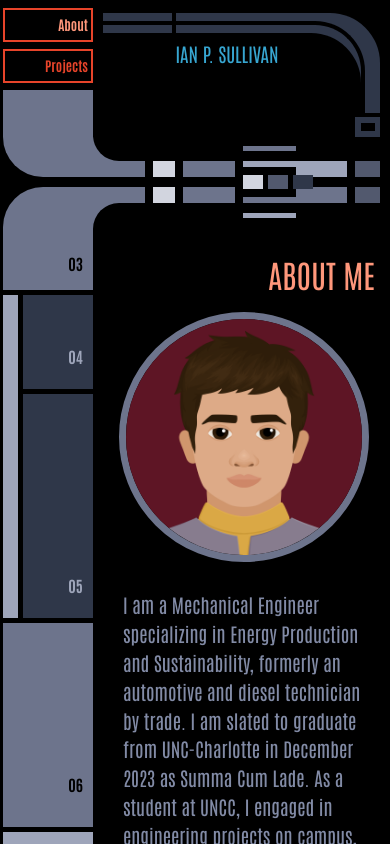
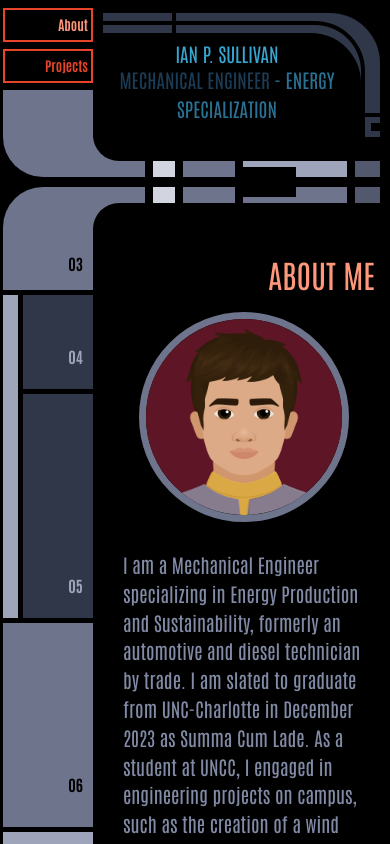
Before and after one commit to NicaVulcan/Ian-sullivan, a React (Create React App) app: page / in a window 390 px wide. Shown: the top 844 px of the page. Built offline with nearby package versions, Linux system fonts and the light colour scheme.

Commit message:
responsive header and avatar

```diff
--- a/src/index.css
+++ b/src/index.css
@@ -2601,10 +2601,6 @@ footer::after {
 		height: 10px;
 	}
 
-	.lcars-access {
-		display: none;
-	}
-
 	.panel-wrapper {
 		padding: 7px 0;
 	}
@@ -2841,13 +2837,29 @@ footer {
 	.modal-container {
 		width: 90vw;
 	}
+	#sfcmd-logo {
+		display: none;
+	}
 }
 
 @media screen and (max-width: 500px) {
+.arch-base {
+	width: 15px;
+}
+
 	.modal-container {
 		width: 96vw;
 	}
 
+	.space-4, .bar-4::before, .bar-9::after {
+		display: none;
+	}
+
+	.avatar {
+		width: 80%;
+		height: auto;
+	}
+
 }
 
 /* end media queries */
```
